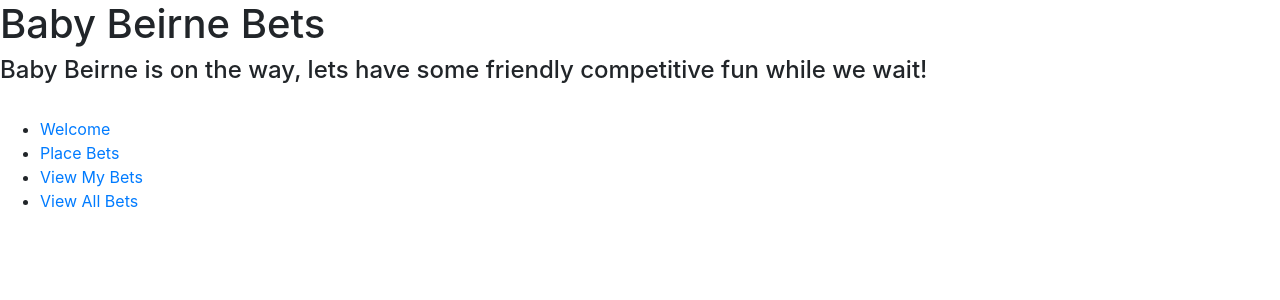
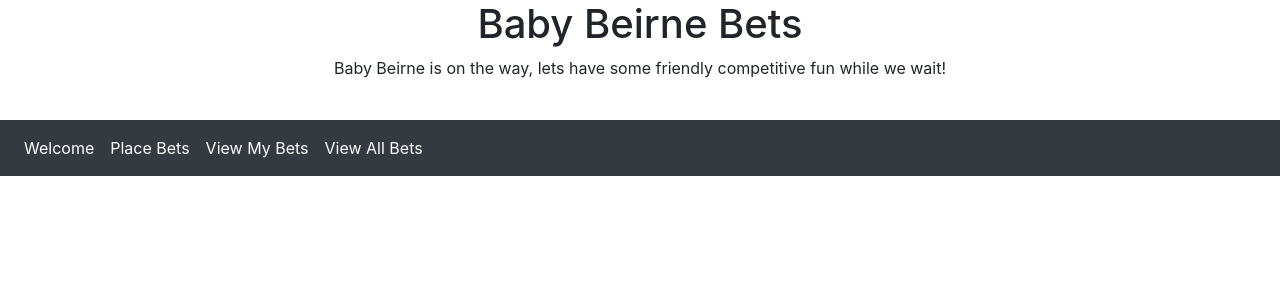
Before and after one commit to mp-jensen/Baby-Beirne-Bets, a Flask app: template templates/base.html in a window 1280 px wide. Shown: the top 300 px of the page. Run offline with Flask 2, Linux system fonts and the light colour scheme; the template is opened without the code that fills it, so the values that code supplies are empty; some libraries are stand-ins or nearby versions.

Commit message:
update base and welcome to include bootstrap classes for formatting

```diff
--- a/templates/base.html
+++ b/templates/base.html
@@ -8,7 +8,7 @@
 <html>
   <head>
     <meta charset="UTF-8">
-    <title>BabyBets - {% block title %}{% endblock %}</title>
+    <title>Baby Beirne Bets - {% block title %}{% endblock %}</title>
     <link rel="stylesheet" href="{{ url_for('static', filename='css/bootstrap.css') }}">
 
     <!-- Raleway font from Google -->
@@ -19,20 +19,19 @@
   <body>
 
     <!-- Header -->
-    <div class="header">
+    <div class="jumboron text-center">
       <h1>Baby Beirne Bets</h1>
-      <div id="header-line">
-        <h4 class='header-subtext'>Baby Beirne is on the way, lets have some friendly competitive fun while we wait!</h4>
+        <p class='header-subtext'>Baby Beirne is on the way, lets have some friendly competitive fun while we wait!</p>
         <br>
     </div>
 
     <!-- Navbar -->
-    <nav id="navbar">
-      <ul>
-        <li><a href="/welcome">Welcome</a></li>
-        <li><a href="/placeBets">Place Bets</a></li>
-        <li><a href="/viewBets">View My Bets</a></li>
-        <li><a href="/viewAllBets">View All Bets</a></li>
+    <nav class="navbar navbar-expand-sm bg-dark navbar-dark">
+      <ul class="navbar-nav">
+        <li class="nav-item"><a class="nav-link active" href="/welcome">Welcome</a></li>
+        <li class="nav-item"><a class="nav-link active" href="/placeBets">Place Bets</a></li class="nav-item">
+        <li class="nav-item"><a class="nav-link active" href="/viewBets">View My Bets</a></li>
+        <li class="nav-item"><a class="nav-link active" href="/viewAllBets">View All Bets</a></li class="nav-item">
       </ul>
     </nav>
 
```
Also changed, not shown: templates/welcome.html (+8 -4 lines).
